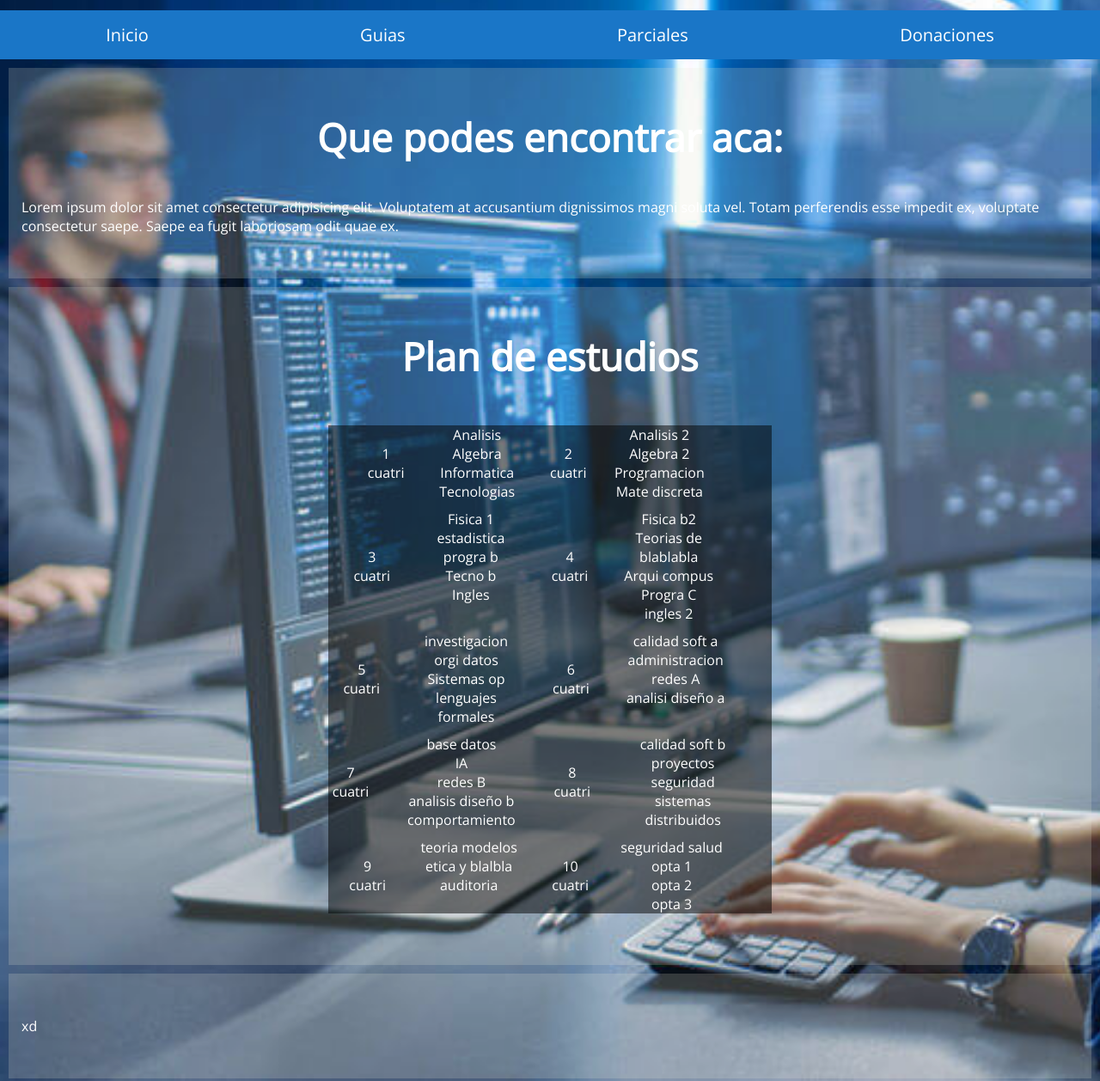
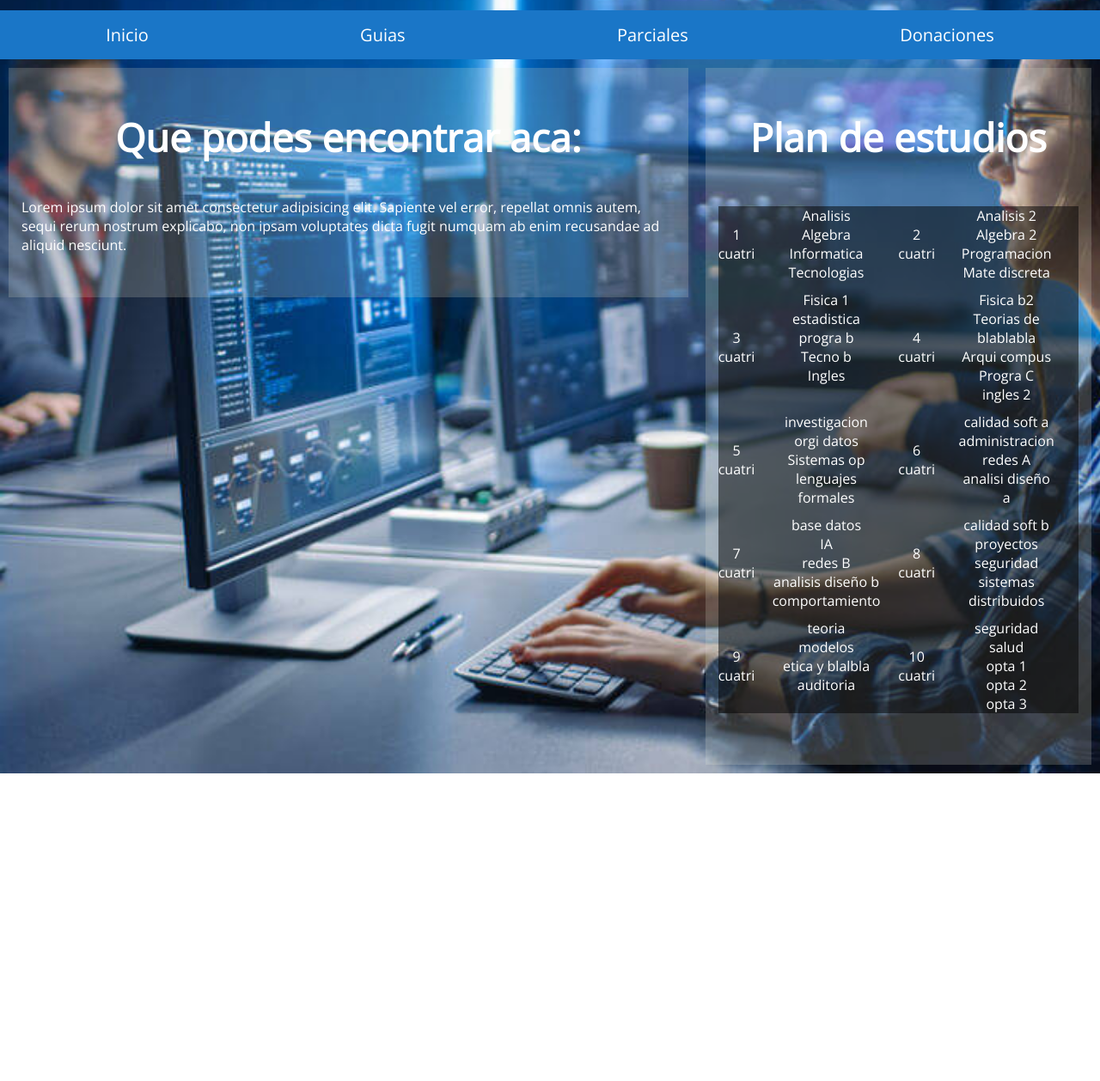
Before and after one commit to tobicg31/inf, a plain HTML site: page index.html in a window 1280 px wide. Shown: the part 88-1346 px from the top of the page at 86% size. After the commit the page ends 988 px from the top, so only its background shows below. Drawn offline with nearby package versions, Linux system fonts and the light colour scheme.

Commit message:
Update index.html

```diff
--- a/index.html
+++ b/index.html
@@ -41,9 +41,10 @@
     </nav>
 
     <main>
-        <section>
+        <div class="recuadro">
+            <section class="texto">
                 <h1>Que podes encontrar aca:</h1>
-            <p>Lorem ipsum dolor sit amet consectetur adipisicing elit. Voluptatem at accusantium dignissimos magni soluta vel. Totam perferendis esse impedit ex, voluptate consectetur saepe. Saepe ea fugit laboriosam odit quae ex.</p>
+                <p>Lorem ipsum dolor sit amet consectetur adipisicing elit. Sapiente vel error, repellat omnis autem, sequi rerum nostrum explicabo, non ipsam voluptates dicta fugit numquam ab enim recusandae ad aliquid nesciunt.</p>
             </section>
 
             <section id="plan">
@@ -173,10 +174,7 @@
                     </div>
                 </div>
             </section>
-
-        <section>
-            <p>xd</p>
-        </section>
+        </div>
     </main>
 
 </body>
```
Lines whose indentation alone changed are shown as unchanged.
